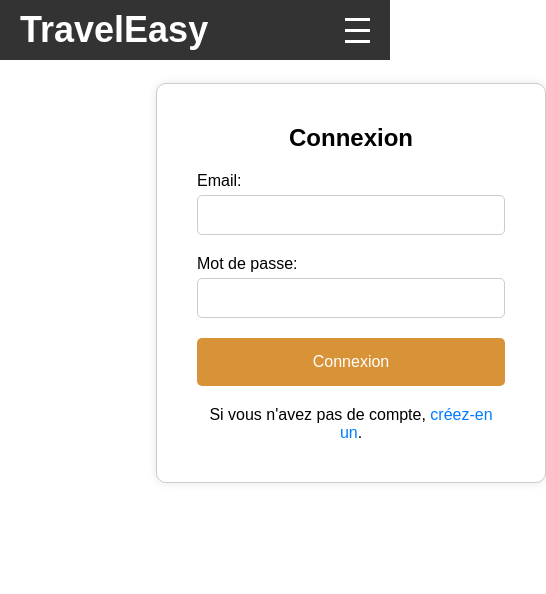
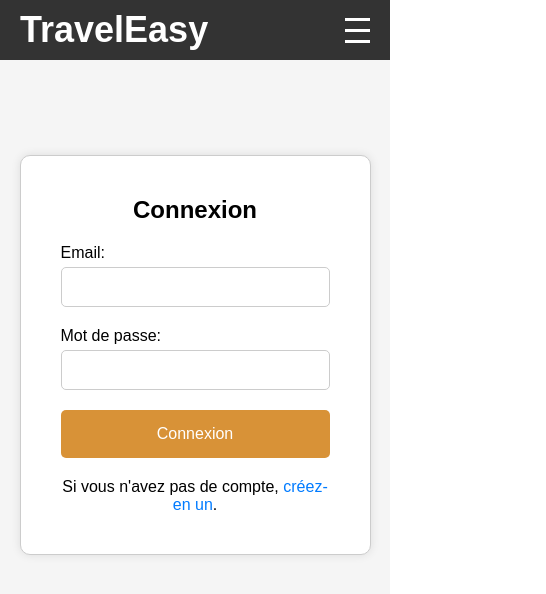
Before and after one commit to jordan-jimenez69/Travel-easy---Copie, a Next.js app: page /login in a window 390 px wide. Shown: the top 594 px of the page, 546 px wide, since content can reach past the window. Built offline with nearby package versions, Linux system fonts and the light colour scheme.

Commit message:
css login, regis and panier

```diff
--- a/composants/comptes/form-register.js
+++ b/composants/comptes/form-register.js
@@ -58,6 +58,7 @@ const RegisterForm = () => {
   };
 
   return (
+    <section className='regis-page-section'>
       <div className="register-container">
         <h2>Inscription</h2>
         <form onSubmit={handleRegister}>
@@ -109,6 +110,7 @@ const RegisterForm = () => {
           Vous avez déjà un compte ? <Link href={"/login"}>Connectez-vous</Link>.
         </p>
       </div>
+    </section>
   );
 };
 
--- a/composants/comptes/login.js
+++ b/composants/comptes/login.js
@@ -43,6 +43,7 @@ const LoginForm = () => {
   };
 
   return (
+    <section className='login-page-section'>
       <div className="login-container">
         <h2>Connexion</h2>
         <form onSubmit={handleLogin}>
@@ -73,6 +74,7 @@ const LoginForm = () => {
           Si vous n'avez pas de compte, <Link href="/register">créez-en un</Link>.
         </p>
       </div>
+    </section>
   );
 };
 
--- a/composants/paniers/panier.js
+++ b/composants/paniers/panier.js
@@ -24,9 +24,6 @@ const Page_Panier = () => {
         return cartProducts.reduce((total, product) => total + product.price * product.quantity, 0);
     };
 
-    const handleCheckout = () => {
-        router.push('/commander');
-    };
 
     return (
         <div className="cart-container">
--- a/styles/boutique/categorie.css
+++ b/styles/boutique/categorie.css
@@ -187,11 +187,6 @@
   box-shadow: 0 4;
 }
 
-@media (max-width: 1640px) {
-
-}
-
-
 @media (max-width: 540px) {
 
   .CategoriesGrid {
--- a/styles/compte/login.css
+++ b/styles/compte/login.css
@@ -1,7 +1,14 @@
+.login-page-section {
+  display: flex;
+  justify-content: center;
+  align-items: center;
+  height: 93vh;
+  margin: 0;
+  background-color: #f5f5f5;
+}
+
 .login-container {
-  margin-left: 40%;
-  width: 100%;
-  margin-top: 6%;
+  width: 90%;
   max-width: 400px;
   padding: 40px;
   border: 1px solid #ccc;
@@ -62,3 +69,18 @@
 .register-link a:hover {
   text-decoration: underline;
 }
+
+@media (max-width: 585px) {
+  .login-page-section {
+    display: flex;
+    justify-content: center;
+    align-items: center;
+    height: 93vh;
+    margin: 0;
+    background-color: #f5f5f5;
+  }
+
+  .login-container {
+    margin-top: -50%;
+  }
+}
--- a/styles/compte/register.css
+++ b/styles/compte/register.css
@@ -1,7 +1,14 @@
-.register-container {
-    margin-top: 6%;
-    margin-left: 40%;
-    width: 100%;
+.regis-page-section {
+    display: flex;
+    justify-content: center;
+    align-items: center;
+    height: 93vh;
+    margin: 0;
+    background-color: #f5f5f5;
+  }
+
+  .register-container {
+    width: 90%;
     max-width: 400px;
     padding: 40px;
     border: 1px solid #ccc;
@@ -9,27 +16,23 @@
     background-color: #ffffff;
     box-shadow: 0 0 10px rgba(0, 0, 0, 0.1);
     text-align: center;
-}
+  }
 
-/* Titre d'inscription */
 .register-container h2 {
     margin-bottom: 20px;
     font-size: 1.5em;
 }
 
-/* Groupe de formulaire */
 .register-form-group {
     margin-bottom: 20px;
     text-align: left;
 }
 
-/* Label de formulaire */
 .register-form-group label {
     display: block;
     margin-bottom: 5px;
 }
 
-/* Input de formulaire */
 .register-form-group input {
     width: 100%;
     padding: 10px;
@@ -39,7 +42,6 @@
     box-sizing: border-box;
 }
 
-/* Bouton d'inscription */
 .register-btn {
     width: 100%;
     padding: 15px;
--- a/styles/paniers/panier.css
+++ b/styles/paniers/panier.css
@@ -151,3 +151,75 @@
     color: #3d3d3d;
     margin-top: 5%;
 }
+
+
+@media (max-width: 1520px) {
+    .cart-item {
+        display: flex;
+        flex-direction: column;
+        align-items: center;
+        justify-content: center;
+        width: 100%;
+    }
+
+    .checkout-container {
+        width: 40%;
+        margin-right: 2%;
+    }
+
+    .image-panier img {
+        width: 100xp;
+        margin-right: 0px;
+    }
+
+    .remove-button {
+        color: #f00;
+        margin-right: 0px;
+        margin-left: 0px;
+        margin-top: 5%;
+    }
+
+    .quantity-controls {
+        margin-top: 3%;
+    }
+
+    .product-info {
+        display: flex;
+        justify-content: left;
+        flex-direction: column;
+        margin-right: 0px;
+    }
+}
+
+@media (max-width: 820px) {
+
+    .Panier-assemble {
+        display: flex;
+        flex-direction: column;
+    }
+
+    .cart-container {
+        display: flex;
+        flex-direction: column;
+        align-items: center;
+        justify-content: center;
+        width: 100%;
+    }
+
+    .checkout-container {
+        width: 90%;
+        margin-left: 5%;
+        margin-bottom: 10%;
+        max-height: 100vh;
+    }
+
+}
+
+@media (max-width: 340px) {
+    .checkout-container {
+        width: 90%;
+        margin-left: 5%;
+        margin-bottom: 10%;
+        max-height: 100vh;
+    }
+}
```
Also changed, not shown: styles/compte/compte_user.css (+12 -0 lines). Lines whose indentation alone changed are shown as unchanged.
